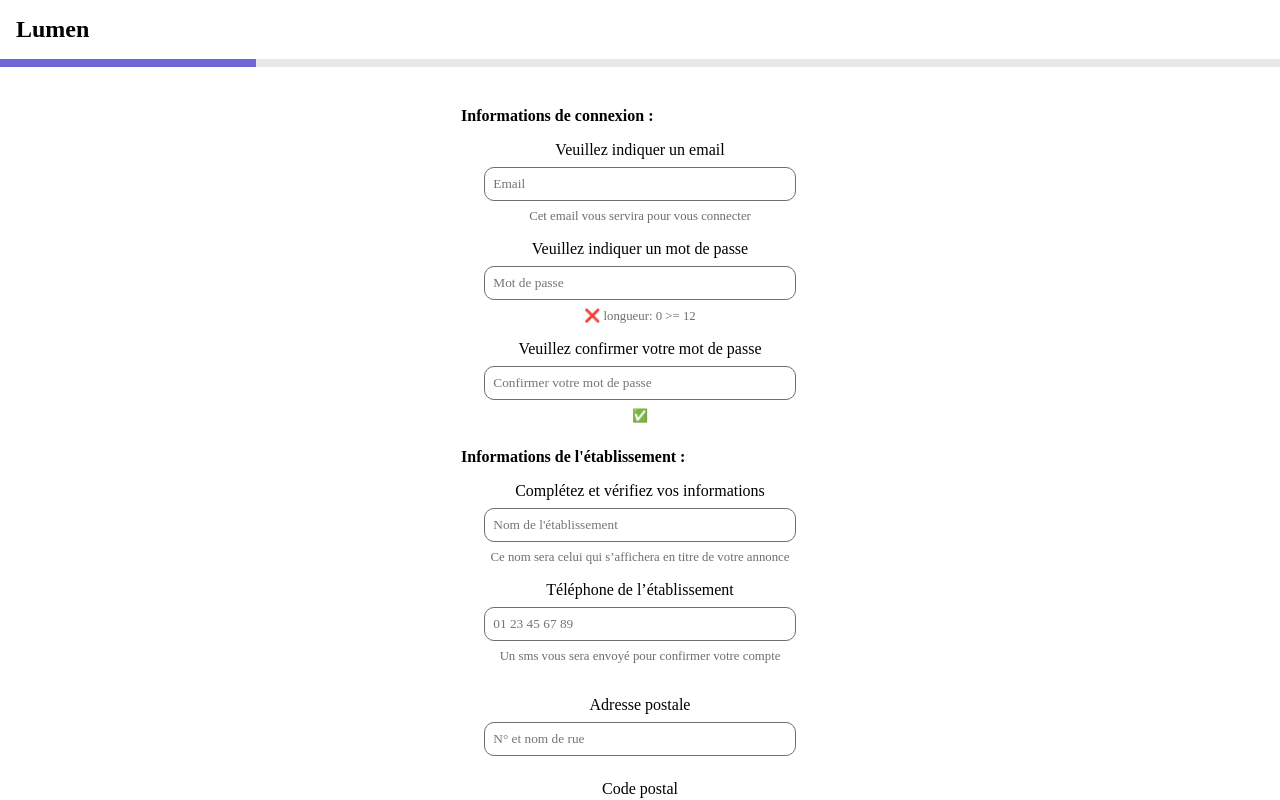
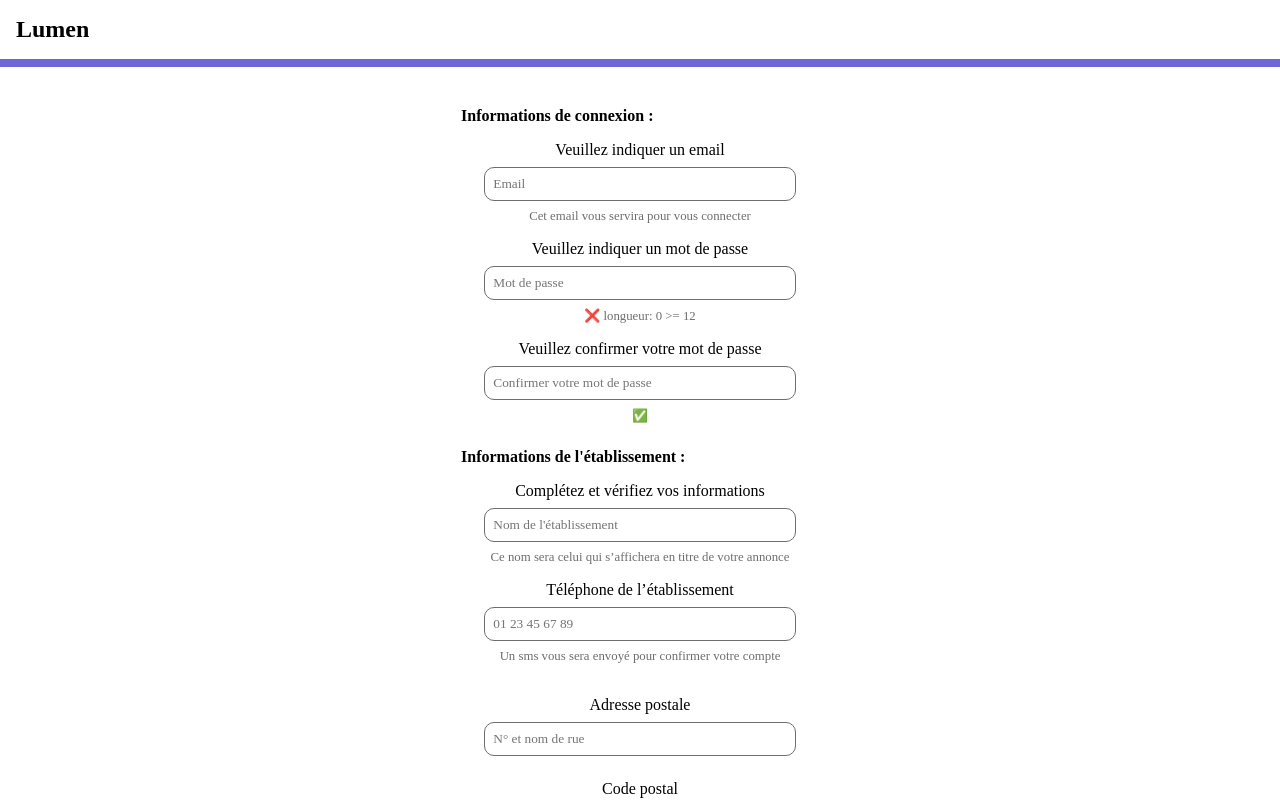
Before and after one commit to WildCodeSchool-2024-02/toulouse-babyplace, a React (Vite) app in the folder client/: page /sign-up-pro in a window 1280 px wide. Shown: the top 800 px of the page. Built offline with nearby package versions, Linux system fonts and the light colour scheme; a web font is replaced by a local one.

Commit message:
fix: removed progress bar and adding a border bottom instead

```diff
--- a/client/src/components/NavBarSignUpPro/NavBarSignUpPro.jsx
+++ b/client/src/components/NavBarSignUpPro/NavBarSignUpPro.jsx
@@ -7,7 +7,6 @@ function NavBarSignUpPro() {
       <div id="nav-bar-sign-up-pro-title">
         <Link to="/">Lumen</Link>
       </div>
-      <progress value={20} max={100} />
     </div>
   );
 }
--- a/client/src/components/NavBarSignUpPro/NavBarSignUpPro.scss
+++ b/client/src/components/NavBarSignUpPro/NavBarSignUpPro.scss
@@ -4,6 +4,7 @@
   display: flex;
   flex-direction: column;
   width: 100%;
+  border-bottom: 0.5rem $main-color solid;
 
   #nav-bar-sign-up-pro-title {
     display: flex;
@@ -36,29 +37,4 @@
     font-family: $font-family;
     font-weight: 600;
   }
-
-  progress {
-    width: 100%;
-    height: 0.5rem;
-    border-radius: 0px;
-    background-color: $main-color;
-    overflow: hidden;
-  }
-
-  progress::-webkit-progress-bar {
-    background-color: $lighter-grey-color;
-  }
-
-  progress::-webkit-progress-value {
-    background-color: $main-color;
-  }
-
-  progress::-moz-progress-bar {
-    background-color: $main-color;
-  }
-
-  progress::-ms-fill {
-    background-color: $main-color;
-    border: none;
-  }
 }
```
